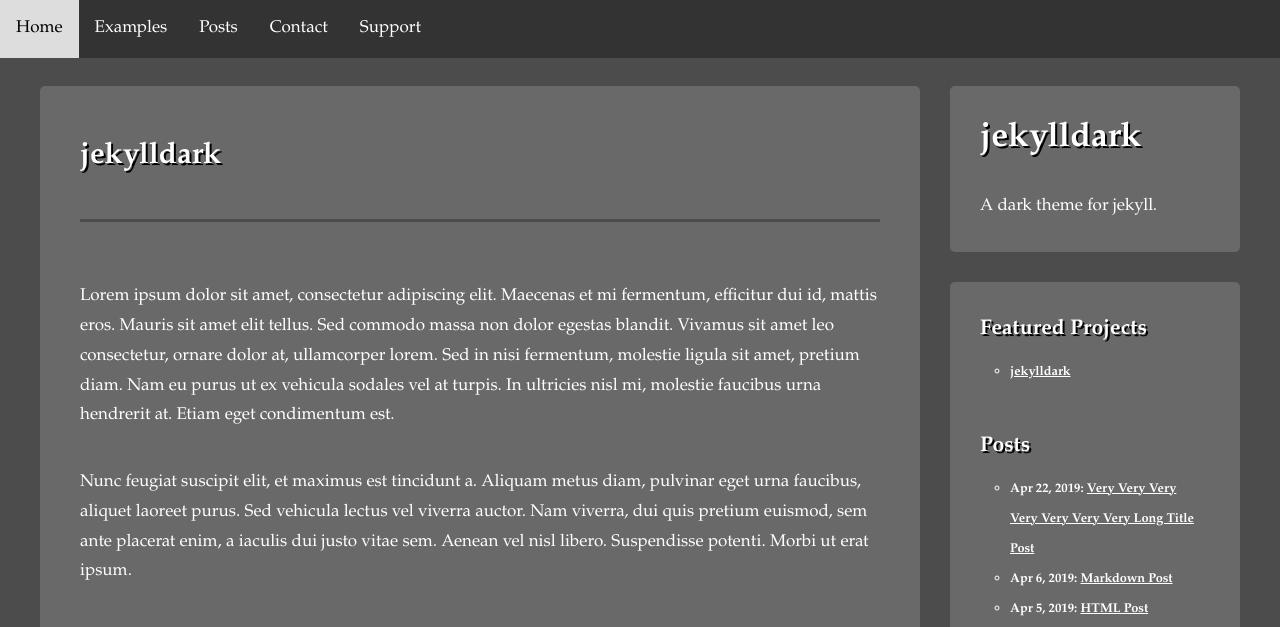
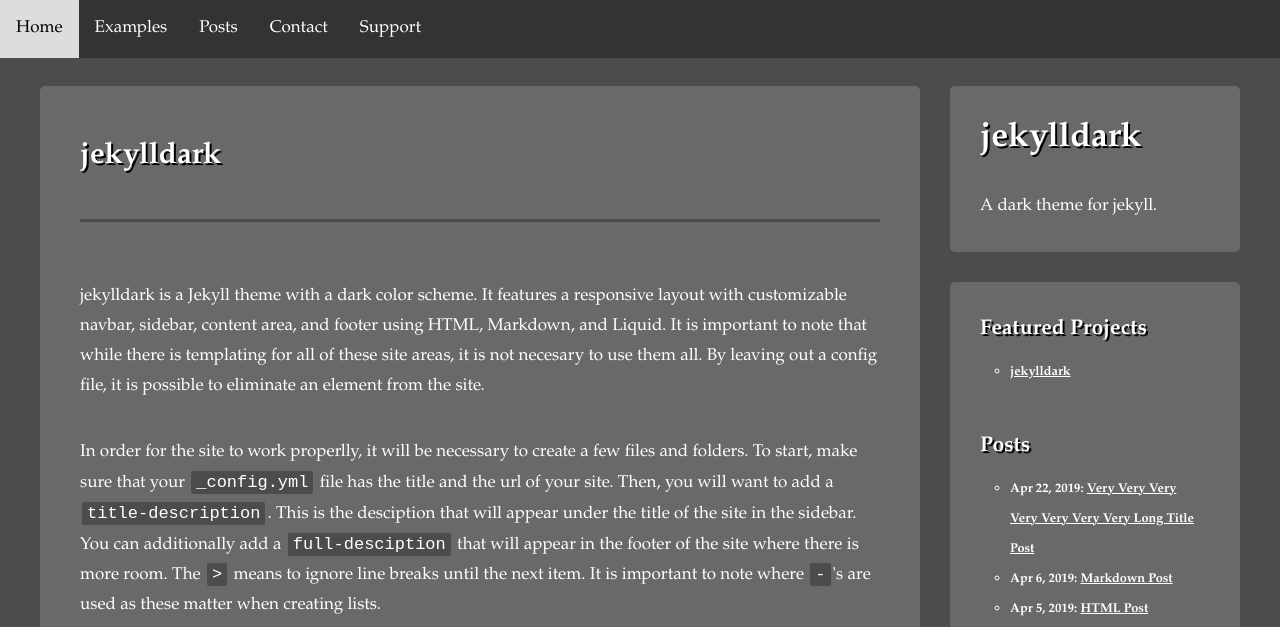
Before and after one commit to sutterj/jekylldark, a Jekyll site: the page built from index.html, in a window 1280 px wide and 1400 px high. Shown: the top 627 px of the window. Built offline with Jekyll 4.4.1, drawn with Linux system fonts in a browser that asks for light colours; nearby versions of some CDN libraries; some of the changed text lies outside the part shown.

Commit message:
Update index.html

```diff
--- a/index.html
+++ b/index.html
@@ -3,53 +3,55 @@
 layout: page
 ---
 <p>
-Lorem ipsum dolor sit amet, consectetur adipiscing elit. Maecenas et mi
-fermentum, efficitur dui id, mattis eros. Mauris sit amet elit tellus. Sed
-commodo massa non dolor egestas blandit. Vivamus sit amet leo consectetur,
-ornare dolor at, ullamcorper lorem. Sed in nisi fermentum, molestie ligula sit
-amet, pretium diam. Nam eu purus ut ex vehicula sodales vel at turpis. In
-ultricies nisl mi, molestie faucibus urna hendrerit at. Etiam eget condimentum
-est.
+  jekylldark is a Jekyll theme with a dark color scheme.  It features a
+  responsive layout with customizable navbar, sidebar, content area, and footer
+  using HTML, Markdown, and Liquid.  It is important to note that while there is
+  templating for all of these site areas, it is not necesary to use them all.
+  By leaving out a config file, it is possible to eliminate an element from the
+  site.
 </p>
 <p>
-Nunc feugiat suscipit elit, et maximus est tincidunt a. Aliquam metus diam,
-pulvinar eget urna faucibus, aliquet laoreet purus. Sed vehicula lectus vel
-viverra auctor. Nam viverra, dui quis pretium euismod, sem ante placerat enim, a
-iaculis dui justo vitae sem. Aenean vel nisl libero. Suspendisse potenti. Morbi
-ut erat ipsum.
+  In order for the site to work properlly, it will be necessary to create a few
+  files and folders.  To start, make sure that your <code>_config.yml</code>
+  file has the title and the url of your site.  Then, you will want to add a
+  <code>title-description</code>.  This is the desciption that will appear under
+  the title of the site in the sidebar.  You can additionally add a
+  <code>full-desciption</code> that will appear in the footer of the site where
+  there is more room.  The <code>&gt</code> means to ignore line breaks until
+  the next item.  It is important to note where <code>-</code>'s are used as
+  these matter when creating lists.
+</p>
+<script src="https://gist.github.com/sutterj/f7c47e90d812d2a381966b5378c153a6.js"></script>
+<p>
+  Next, create a folder in the root of the site called <code>_data</code>.  This
+  is where we will create the files, <code>footer.yml</code>,
+  <code>navigation.yml</code>, and <code>sidebar.yml</code>.  Here is what the
+  files that populate this site look like.
+</p>
+<script src="https://gist.github.com/sutterj/4ff72c0a2e13e32892eb3b84a93514bc.js"></script>
+<p>
+  By using some key words in each of these files, specifically styled content
+  areas are created.  In the footer, adding <code>header: Title</code> will add
+  the title and the full description of the site and adding <code>header:
+  Connect</code> will create an area for social links and icons. The icons come
+  from <a class="text-lint" href="https://fontawesome.com">Font Awesome</a> and
+  are retrieved from their CDN by adding <code>image: NAMEOFICON</code>.  In
+  almost all cases the name of the icon is an all lowercase, no spaces version
+  of the name of the site so there should be no need to look it up.
+</p>
+<script src="https://gist.github.com/sutterj/7945547b774da837b03e775c776ecad2.js"></script>
+<p>
+  The navbar can be filled out with main navigation locations and with dropdown
+  lists.  The way that this is done can be seen in the above gist.
+</p>
+<script src="https://gist.github.com/sutterj/d975e51ba96edc722383aa55f209982c.js"></script>
+<p>
+  The sidebar of the site has special areas for projects and posts.  These are
+  created with <code>header: Featured Projects</code> and <code>header:
+  posts</code>.
 </p>
 <p>
-Aenean pharetra risus in metus laoreet bibendum. Aliquam viverra tempus mauris
-id cursus. Maecenas posuere porttitor diam, quis semper metus molestie ut.
-Mauris accumsan orci purus, a interdum mi tempor at. Sed sit amet sodales est.
-Aliquam augue orci, tincidunt non sapien nec, gravida lacinia ex. Aenean
-sagittis enim a maximus sagittis. Duis tincidunt consequat nunc, eget elementum
-nisl. Quisque commodo sapien eget libero fringilla, quis hendrerit arcu mattis.
-Nam augue dolor, dignissim in justo at, sodales iaculis enim. Vivamus at lectus
-molestie, ultricies libero vitae, facilisis lorem. Ut convallis ultrices eros,
-nec scelerisque est interdum nec. Proin dapibus, mauris sed pharetra auctor,
-quam eros accumsan felis, eget aliquet est enim sit amet felis. Quisque finibus
-sem tempus purus fermentum tempus. Vestibulum orci lacus, auctor a odio id,
-porttitor vestibulum justo.
+  Information on creating posts can be found on the <a class="text-link"
+  href="/posts/">posts</a> page and examples of the different styled elements
+  can be found on the <a class="text-link" href="/examples/">examples</a> page.
 </p>
-<p>
-Nam ut augue vitae leo bibendum dignissim eget a metus. Integer ultricies
-laoreet consectetur. Etiam in diam mollis orci vulputate finibus. Ut gravida
-arcu in ipsum cursus, ut dignissim mauris efficitur. Nulla imperdiet vitae risus
-at consectetur. Vestibulum laoreet velit nulla, nec molestie velit placerat in.
-Nunc eleifend massa cursus feugiat rutrum. Duis mi turpis, gravida vel rutrum
-lobortis, iaculis eu nunc. Aliquam non est ut nunc suscipit ultricies. Lorem
-ipsum dolor sit amet, consectetur adipiscing elit. Etiam at interdum est, id
-porttitor nulla.
-</p>
-<p>
-Aliquam tincidunt justo quam, nec vehicula ipsum tincidunt vitae. Suspendisse
-ultrices ipsum in porttitor fermentum. Maecenas faucibus ultricies consequat.
-Curabitur ut pharetra tortor, quis blandit arcu. Aliquam eu rutrum elit, vel
-vestibulum enim. Suspendisse blandit risus at quam hendrerit fermentum. Nunc
-malesuada sapien eget velit hendrerit, nec tempor magna tempus. Aliquam nec
-varius magna. Duis eu urna metus. Aliquam pellentesque nisi at augue viverra,
-sit amet maximus libero tempor. Mauris egestas eget ante id molestie. Donec non
-placerat nisl. Aliquam vel augue malesuada, sodales dui quis, tempus ex. Nulla
-eros nisi, aliquet at nulla porta, imperdiet feugiat ex.
-</p>
```
